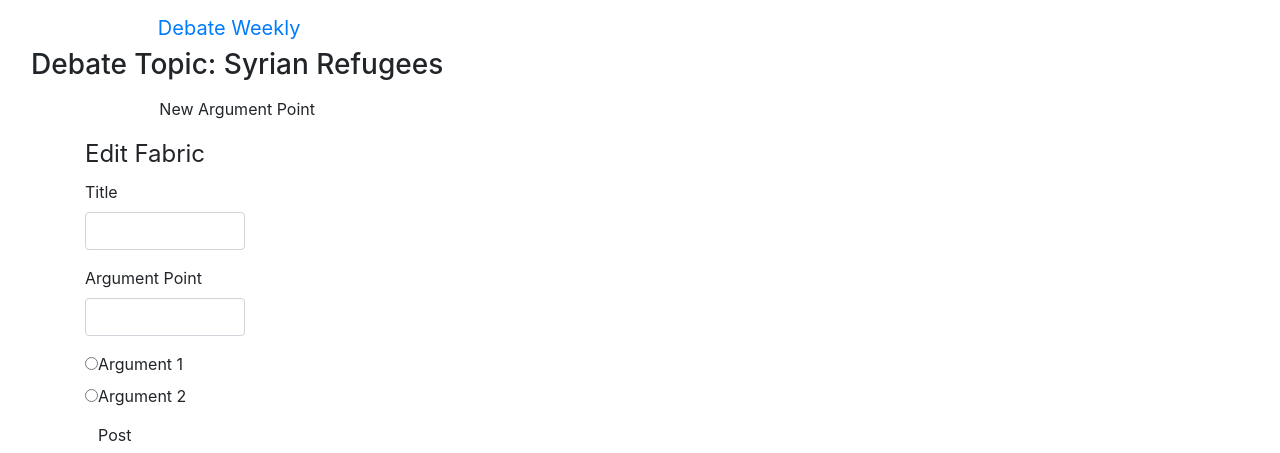
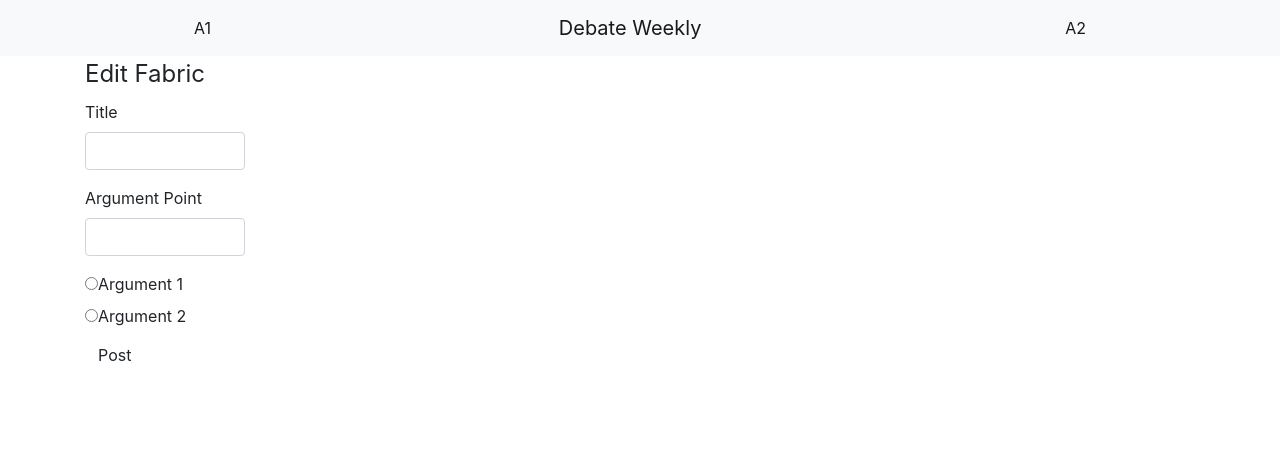
Before and after one commit to KitsuneNoctus/Debate-Weekly-App, a Flask app: page /arguments/new in a window 1280 px wide. Shown: the top 453 px of the page. Run offline with Flask 2, Linux system fonts and the light colour scheme; some libraries are stand-ins or nearby versions.

Commit message:
Fixed alignment of columns. Edited nav bar. Fixed where arguments appear.

```diff
--- a/app.py
+++ b/app.py
@@ -16,7 +16,7 @@ app = Flask(__name__)
 @app.route('/')
 def index():
     """Homepage"""
-    return render_template('debate_home.html', arguments=arguments.find())
+    return render_template('debate_home.html', arguments1=arguments.find({'optradio':'argument1'}),arguments2=arguments.find({'optradio':'argument2'}))
 #Create Call
 @app.route('/arguments/new')
 def argumentss_new():
@@ -32,6 +32,7 @@ def arguments_submit():
         'point': request.form.get('point'),
         'optradio': request.form.get('optradio')
     }
+    print(argument['optradio'])
     arguments.insert_one(argument)
     #argument_id = arguments.insert_one(argument).inserted_id
     return redirect(url_for('index'))
--- a/templates/partials/navbar.html
+++ b/templates/partials/navbar.html
@@ -1,14 +1,15 @@
-
-<nav class='navbar navbar-default'>
-    <div class='container-fluid text-center'>
-        <div class='navbar-header'>
-            <a class='navbar-brand' href='/'>
-                Debate Weekly
-            </a>
-            <h3>Debate Topic: Syrian Refugees</h3>
-            <div class='pull-right'>
-                <a href='/arguments/new' class='btn btn-default navbar-btn'>New Argument Point</a>
-            </div>
-        </div>
-    </div>
+<nav class="navbar navbar-expand-lg navbar-light bg-light">
+  <div class="collapse navbar-collapse" id="navbarSupportedContent">
+    <ul class="navbar-nav d-flex justify-content-around" style="width:100%">
+        <li class="nav-item active">
+            <a class='nav-link' href="">A1</a>
+        </li>
+        <li class="nav-item active">
+            <a class="navbar-brand" href="/">Debate Weekly</a>
+        </li>
+        <li class="nav-item active">
+            <a class='nav-link' href="">A2</a>
+        </li>
+    </ul>
+  </div>
 </nav>
```
Also changed, not shown: templates/debate_home.html (+8 -4 lines).
